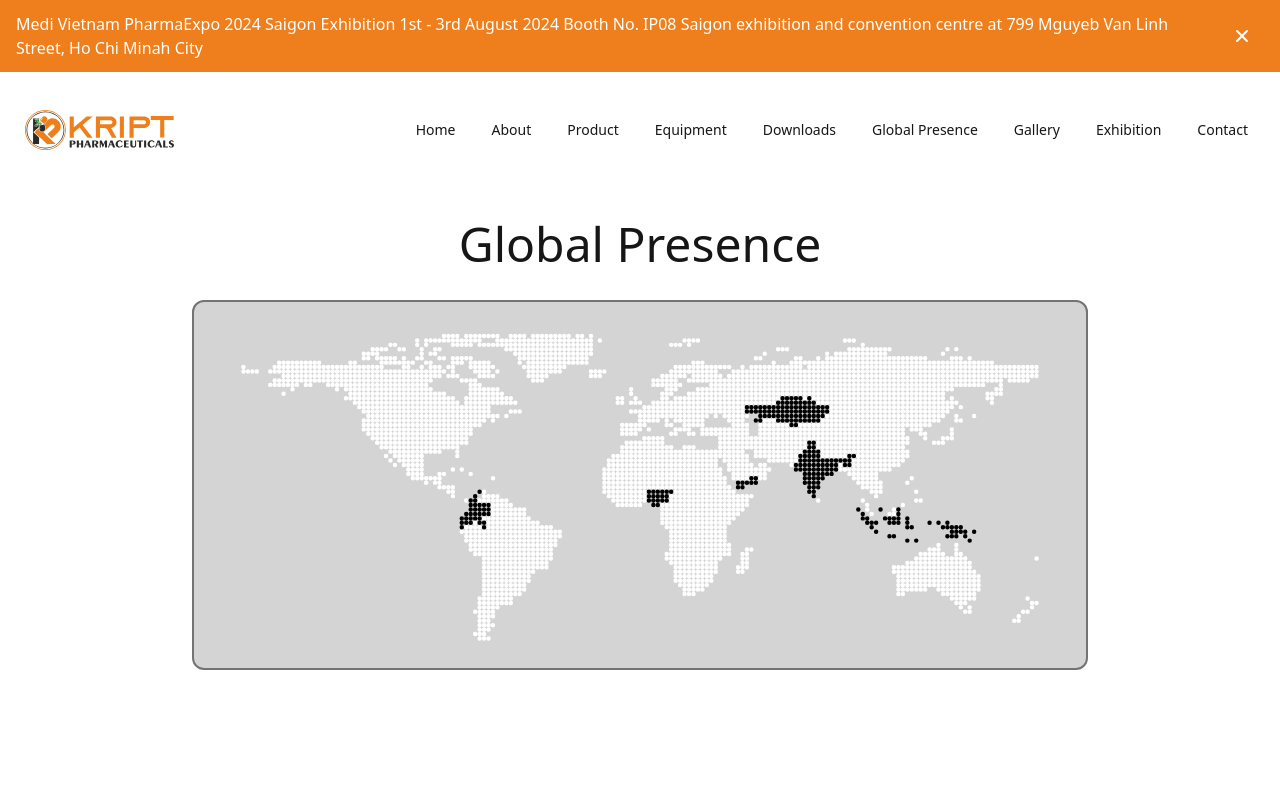
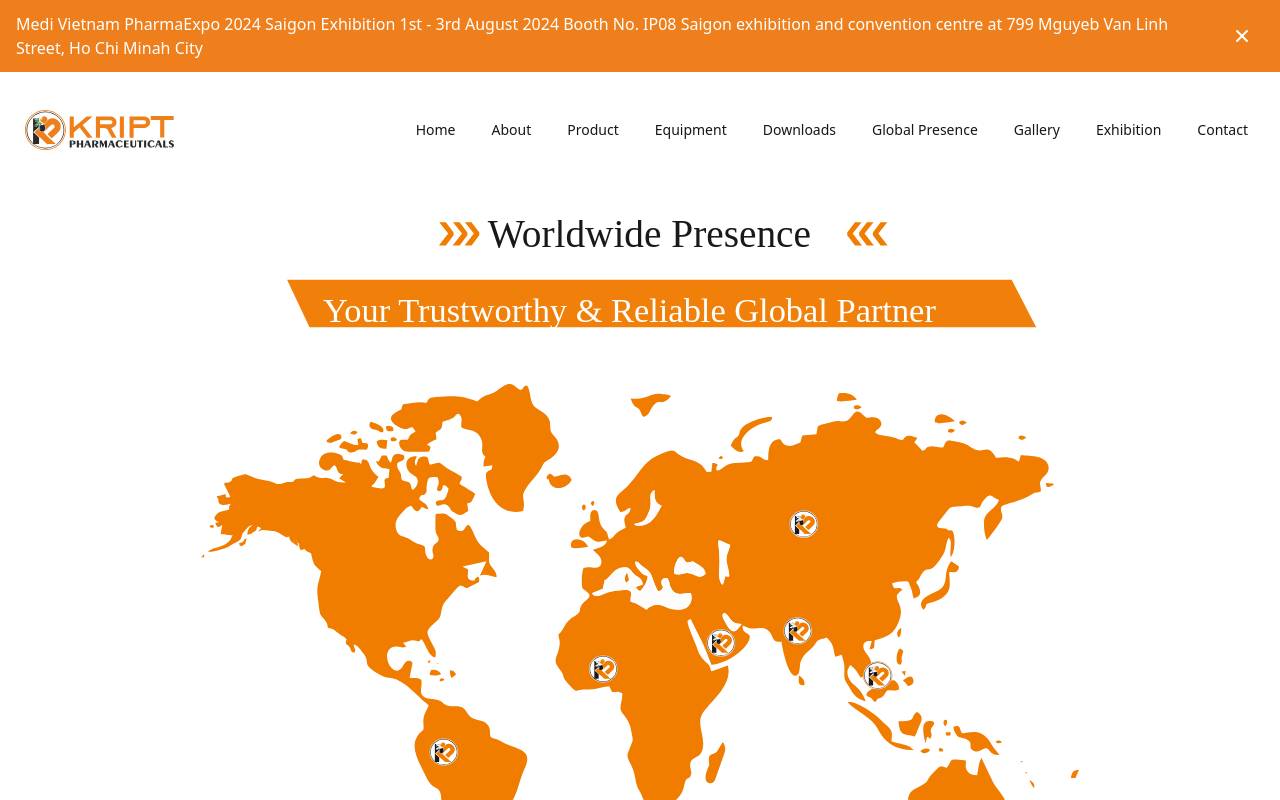
Before and after one commit to decipher-cs/kriptpharma, a React (Vite) app: page /globalPresence in a window 1280 px wide. Shown: the top 800 px of the page. Built offline with nearby package versions, Linux system fonts and the light colour scheme.

Commit message:
updated global presence with high res svg

```diff
--- a/src/routes/globalPresence.lazy.tsx
+++ b/src/routes/globalPresence.lazy.tsx
@@ -1,22 +1,17 @@
 import { createLazyFileRoute } from '@tanstack/react-router'
 import map from '../assets/global-presence.svg'
-import useTheme from '../hooks/useTheme'
 
 export const Route = createLazyFileRoute('/globalPresence')({
     component: () => <GlobalPresence />,
 })
 
 const GlobalPresence = () => {
-    const { theme } = useTheme()
     return (
-        <section className="space-y-8 text-center">
-            <h2 className="text-2xl md:text-5xl">Global Presence</h2>
+        <section className="">
             <img
                 src={map}
-                className={
-                    'mx-auto w-full rounded-xl border-2 border-neutral-500 bg-neutral-300 p-4 md:w-4/5' +
-                    (theme === 'light' ? ' invert' : ' invert-0')
-                }
+                className={'mx-auto rounded-xl'}
+                alt="global partners on world map"
             />
         </section>
     )
```
Also changed, not shown: src/assets/global-presence.svg.
